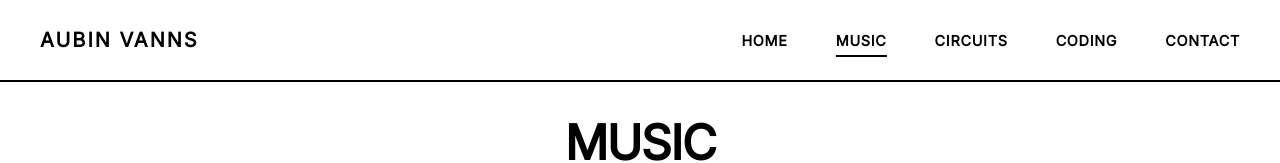
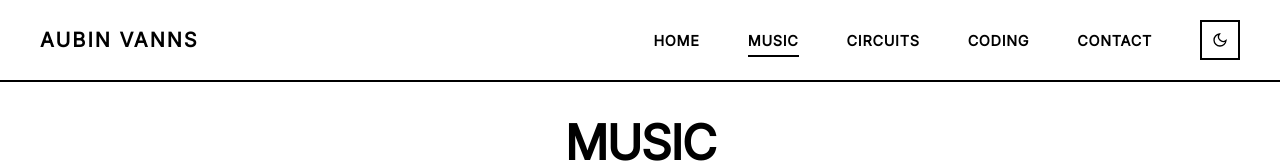
Before and after one commit to avanns/personal-website, a SvelteKit app: page /music in a window 1280 px wide. Shown: the top 163 px of the page. Built offline with nearby package versions, Linux system fonts and the light colour scheme.

Commit message:
Add dark mode

```diff
--- /dev/null
+++ b/src/lib/ThemeToggle.svelte
@@ -0,0 +1,88 @@
+<script>
+	import { onMount } from 'svelte';
+
+	let isDark = false;
+
+	onMount(() => {
+		// Check for saved theme preference or default to light
+		const savedTheme = localStorage.getItem('theme');
+		if (savedTheme === 'dark' || (!savedTheme && window.matchMedia('(prefers-color-scheme: dark)').matches)) {
+			isDark = true;
+			document.documentElement.setAttribute('data-theme', 'dark');
+		}
+	});
+
+	function toggleTheme() {
+		isDark = !isDark;
+		if (isDark) {
+			document.documentElement.setAttribute('data-theme', 'dark');
+			localStorage.setItem('theme', 'dark');
+		} else {
+			document.documentElement.setAttribute('data-theme', 'light');
+			localStorage.setItem('theme', 'light');
+		}
+	}
+</script>
+
+<button class="theme-toggle" on:click={toggleTheme} aria-label="Toggle dark mode">
+	<div class="toggle-icon">
+		{#if isDark}
+			<!-- Sun icon for dark mode -->
+			<svg width="16" height="16" viewBox="0 0 24 24" fill="none" stroke="currentColor" stroke-width="2">
+				<circle cx="12" cy="12" r="5"/>
+				<line x1="12" y1="1" x2="12" y2="3"/>
+				<line x1="12" y1="21" x2="12" y2="23"/>
+				<line x1="4.22" y1="4.22" x2="5.64" y2="5.64"/>
+				<line x1="18.36" y1="18.36" x2="19.78" y2="19.78"/>
+				<line x1="1" y1="12" x2="3" y2="12"/>
+				<line x1="21" y1="12" x2="23" y2="12"/>
+				<line x1="4.22" y1="19.78" x2="5.64" y2="18.36"/>
+				<line x1="18.36" y1="5.64" x2="19.78" y2="4.22"/>
+			</svg>
+		{:else}
+			<!-- Moon icon for light mode -->
+			<svg width="16" height="16" viewBox="0 0 24 24" fill="none" stroke="currentColor" stroke-width="2">
+				<path d="M21 12.79A9 9 0 1 1 11.21 3 7 7 0 0 0 21 12.79z"/>
+			</svg>
+		{/if}
+	</div>
+</button>
+
+<style>
+	.theme-toggle {
+		background: none;
+		border: 2px solid var(--color-border);
+		padding: 0.5rem;
+		cursor: pointer;
+		transition: all 0.3s ease;
+		display: flex;
+		align-items: center;
+		justify-content: center;
+		min-width: 40px;
+		height: 40px;
+	}
+
+	.theme-toggle:hover {
+		background: var(--color-bg-secondary);
+	}
+
+	.theme-toggle:focus {
+		outline: none;
+		box-shadow: 0 0 0 2px var(--color-accent);
+	}
+
+	.toggle-icon {
+		display: flex;
+		align-items: center;
+		justify-content: center;
+		color: var(--color-text);
+	}
+
+	.toggle-icon svg {
+		transition: transform 0.3s ease;
+	}
+
+	.theme-toggle:hover .toggle-icon svg {
+		transform: scale(1.1);
+	}
+</style>
--- a/src/routes/Header.svelte
+++ b/src/routes/Header.svelte
@@ -1,5 +1,6 @@
 <script>
 	import { page } from '$app/stores';
+	import ThemeToggle from '$lib/ThemeToggle.svelte';
 </script>
 
 <header>
@@ -34,6 +35,9 @@
 						CONTACT
 					</a>
 				</li>
+				<li class="theme-toggle-container">
+					<ThemeToggle />
+				</li>
 			</ul>
 		</div>
 	</nav>
@@ -47,6 +51,7 @@
 		position: sticky;
 		top: 0;
 		z-index: 100;
+		transition: background-color 0.3s ease, border-color 0.3s ease;
 	}
 
 	nav {
@@ -69,6 +74,7 @@
 		text-decoration: none;
 		letter-spacing: 0.1em;
 		text-transform: uppercase;
+		transition: color 0.3s ease;
 	}
 
 	.nav-brand a:hover {
@@ -81,6 +87,7 @@
 		margin: 0;
 		padding: 0;
 		gap: 3rem;
+		align-items: center;
 	}
 
 	.nav-links a {
@@ -112,6 +119,12 @@
 		right: 0;
 		height: 2px;
 		background: var(--color-border);
+		transition: background-color 0.3s ease;
+	}
+
+	.theme-toggle-container {
+		display: flex;
+		align-items: center;
 	}
 
 	@media (max-width: 768px) {
--- a/src/routes/music/+page.svelte
+++ b/src/routes/music/+page.svelte
@@ -106,15 +106,14 @@
 		background: var(--color-bg);
 		border: 1px solid var(--color-border);
 		border-radius: 12px;
-		display: grid;
-		grid-template-rows: auto 1fr;
 		overflow: hidden;
-		transition: transform 0.3s ease, box-shadow 0.3s ease;
+		transition: transform 0.3s ease, box-shadow 0.3s ease, border-color 0.3s ease, background-color 0.3s ease;
 	}
 
 	.image-item:hover {
 		transform: translateY(-4px);
 		box-shadow: 0 10px 30px rgba(0, 0, 0, 0.1);
+		border-color: var(--color-accent);
 	}
 
 	.image-item img {
@@ -128,12 +127,15 @@
 		padding: 1.5rem;
 		display: flex;
 		flex-direction: column;
+		height: 100%;
+		transition: background-color 0.3s ease;
 	}
 
 	.image-caption h3 {
 		margin: 0 0 0.5rem 0;
 		color: var(--color-text);
 		font-size: 1.25rem;
+		transition: color 0.3s ease;
 	}
 
 	.image-caption p {
@@ -141,11 +143,13 @@
 		color: var(--color-text-secondary);
 		line-height: 1.6;
 		flex: 1;
+		transition: color 0.3s ease;
 	}
 
 	.image-caption .btn {
 		align-self: flex-start;
 		margin-top: auto;
+		transition: background-color 0.3s ease, color 0.3s ease;
 	}
 
 	.music-info {
@@ -169,34 +173,37 @@
 		border: 1px solid var(--color-border);
 		border-radius: 12px;
 		padding: 2rem;
-		transition: border-color 0.3s ease;
+		transition: border-color 0.3s ease, background-color 0.3s ease;
 	}
 
 	.project-card:hover {
 		border-color: var(--color-accent);
+		background: var(--color-bg-secondary);
 	}
 
 	.project-card h3 {
 		margin: 0 0 1rem 0;
 		color: var(--color-text);
 		font-size: 1.25rem;
+		transition: color 0.3s ease;
 	}
 
 	.project-card p {
 		margin: 0 0 1.5rem 0;
 		line-height: 1.6;
 		color: var(--color-text-secondary);
+		transition: color 0.3s ease;
 	}
 
 	.btn {
 		display: inline-block;
 		background: var(--color-accent);
-		color: white;
+		color: var(--color-bg);
 		padding: 0.75rem 1.5rem;
 		border-radius: 6px;
 		text-decoration: none;
 		font-weight: 600;
-		transition: background 0.3s ease;
+		transition: background 0.3s ease, color 0.3s ease;
 	}
 
 	.btn:hover {
--- a/src/routes/styles.css
+++ b/src/routes/styles.css
@@ -6,7 +6,7 @@
 		Cantarell, 'Open Sans', 'Helvetica Neue', sans-serif;
 	--font-mono: 'Fira Mono', monospace;
 
-	/* Swiss/International Style color palette */
+	/* Light theme (default) */
 	--color-bg: #ffffff;
 	--color-bg-secondary: #f8f8f8;
 	--color-text: #000000;
@@ -27,6 +27,18 @@
 	font-weight: 400;
 }
 
+[data-theme="dark"] {
+	/* Dark theme */
+	--color-bg: #000000;
+	--color-bg-secondary: #111111;
+	--color-text: #ffffff;
+	--color-text-secondary: #cccccc;
+	--color-accent: #ffffff;
+	--color-accent-hover: #cccccc;
+	--color-border: #ffffff;
+	--color-border-light: #333333;
+}
+
 body {
 	min-height: 100vh;
 	margin: 0;
@@ -35,6 +47,7 @@ body {
 	font-size: 16px;
 	font-weight: 400;
 	letter-spacing: -0.01em;
+	transition: background-color 0.3s ease, color 0.3s ease;
 }
 
 h1,
```
